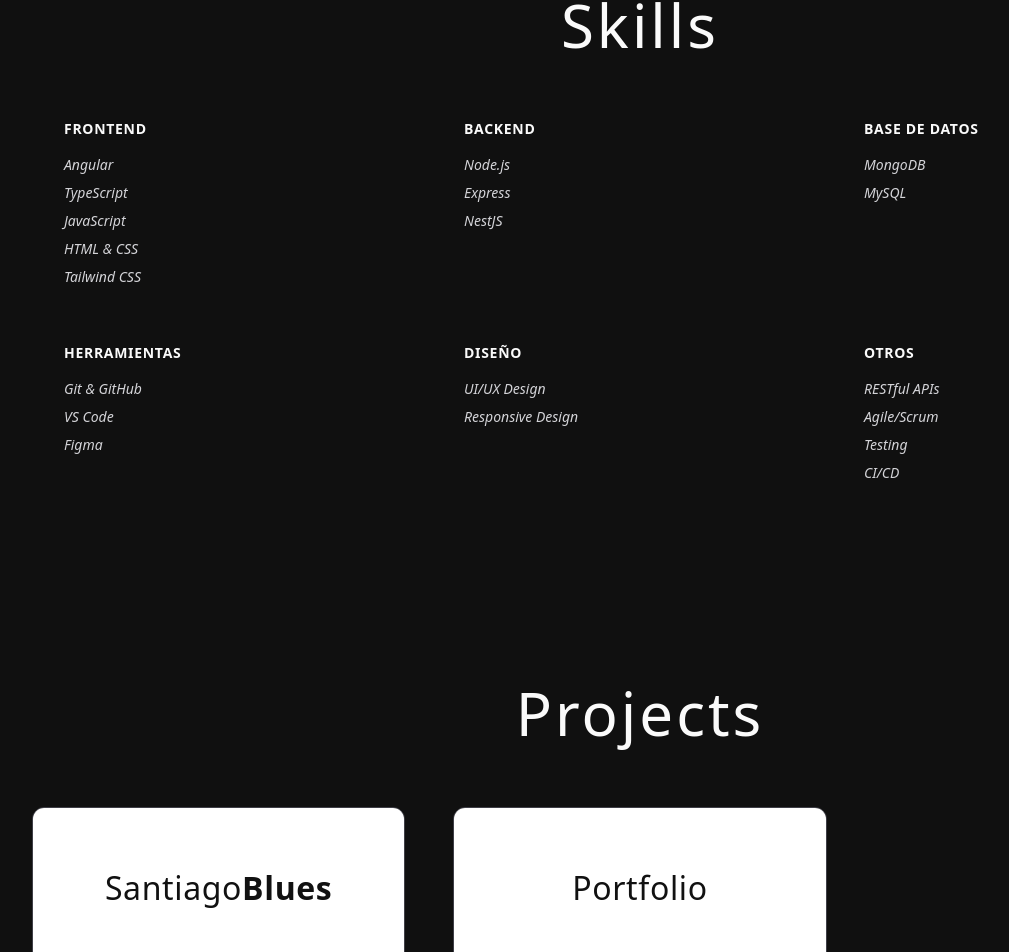
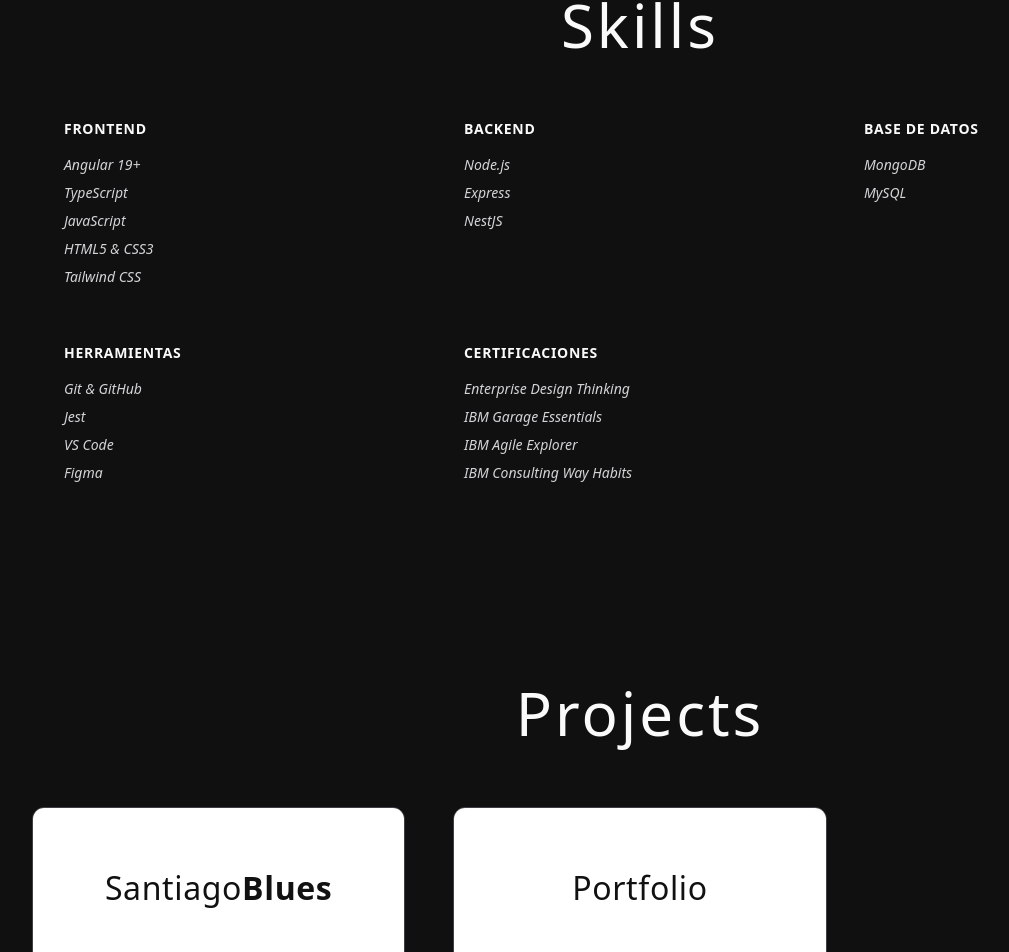
Before and after one commit to AlvaroPdev/portfolio, an Angular app: page / in a window 1280 px wide. Shown: the part 1641-2593 px from the top of the page, without its empty margins (0-1009 px from the left). Built offline with nearby package versions, Linux system fonts and the light colour scheme; a web font is replaced by a local one.

Commit message:
feat(skills): sync with CV, add Angular 19+/Jest, replace certs with Credly links and animated underline

```diff
--- a/src/app/components/skills/skills.css
+++ b/src/app/components/skills/skills.css
@@ -5,9 +5,7 @@
 }
 
 .skills-title {
-    @apply text-6xl text-zinc-50 text-center mb-16;
-    font-weight: 300;
-    letter-spacing: 0.05em;
+    @apply text-6xl text-zinc-50 text-center mb-16 font-light tracking-[0.05em];
 }
 
 .skills-grid {
@@ -25,3 +23,18 @@
 .skill-category p {
     @apply text-sm mb-2 text-zinc-300;
 }
+
+/* Certification links — animated underline L→R */
+.skill-category a {
+    @apply text-zinc-300 no-underline relative inline-block;
+}
+
+.skill-category a::after {
+    content: '';
+    @apply absolute -bottom-px left-0 w-0 h-px bg-current;
+    transition: width 0.3s ease;
+}
+
+.skill-category a:hover::after {
+    @apply w-full;
+}
--- a/src/app/components/skills/skills.html
+++ b/src/app/components/skills/skills.html
@@ -5,10 +5,10 @@
         <!-- Frontend -->
         <div class="skill-category">
             <h3>FRONTEND</h3>
-            <p><i>Angular</i></p>
+            <p><i>Angular 19+</i></p>
             <p><i>TypeScript</i></p>
             <p><i>JavaScript</i></p>
-            <p><i>HTML & CSS</i></p>
+            <p><i>HTML5 & CSS3</i></p>
             <p><i>Tailwind CSS</i></p>
         </div>
 
@@ -31,24 +31,22 @@
         <div class="skill-category">
             <h3>HERRAMIENTAS</h3>
             <p><i>Git & GitHub</i></p>
+            <p><i>Jest</i></p>
             <p><i>VS Code</i></p>
             <p><i>Figma</i></p>
         </div>
 
-        <!-- Design -->
+        <!-- Certifications -->
         <div class="skill-category">
-            <h3>DISEÑO</h3>
-            <p><i>UI/UX Design</i></p>
-            <p><i>Responsive Design</i></p>
-        </div>
-
-        <!-- Other -->
-        <div class="skill-category">
-            <h3>OTROS</h3>
-            <p><i>RESTful APIs</i></p>
-            <p><i>Agile/Scrum</i></p>
-            <p><i>Testing</i></p>
-            <p><i>CI/CD</i></p>
+            <h3>CERTIFICACIONES</h3>
+            <p><a href="https://www.credly.com/badges/bb5d90b6-3c03-4297-86cc-9e682a7bb4b3" target="_blank"
+                    rel="noopener"><i>Enterprise Design Thinking</i></a></p>
+            <p><a href="https://www.credly.com/badges/eae1b0a8-6f80-499b-8425-c4098c7a624f" target="_blank"
+                    rel="noopener"><i>IBM Garage Essentials</i></a></p>
+            <p><a href="https://www.credly.com/badges/6ed23030-e989-4af8-af22-b82014313b15" target="_blank"
+                    rel="noopener"><i>IBM Agile Explorer</i></a></p>
+            <p><a href="https://www.credly.com/badges/583b119c-5314-4be2-8370-1ce84f02a5bc" target="_blank"
+                    rel="noopener"><i>IBM Consulting Way Habits</i></a></p>
         </div>
     </div>
 </div>
```
